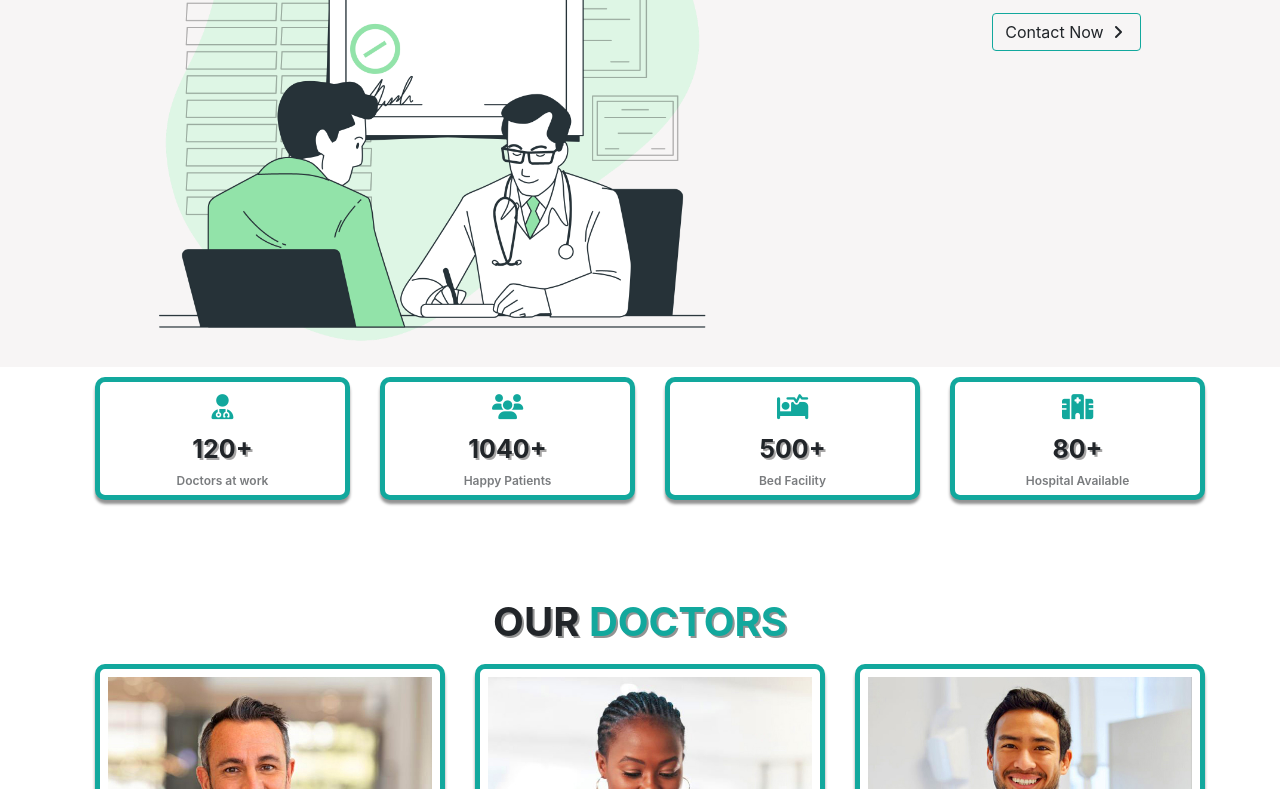
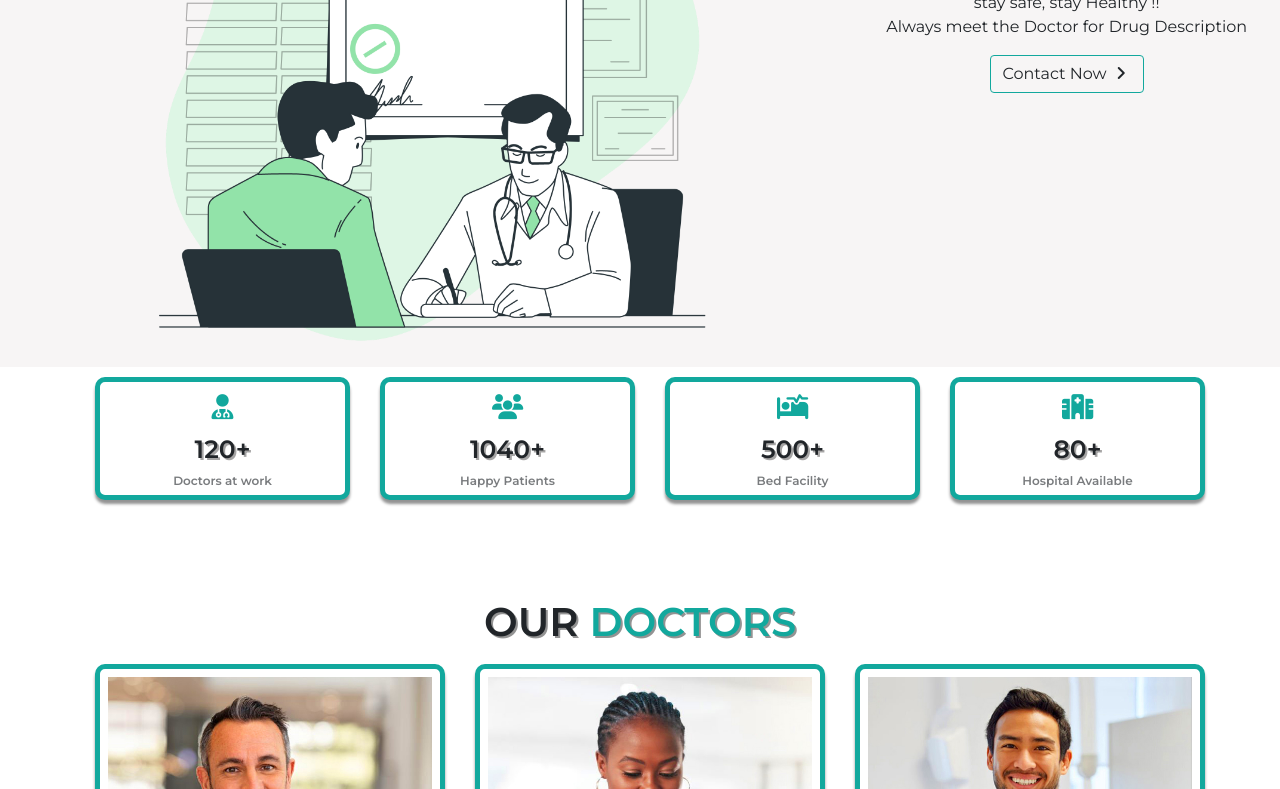
Before and after one commit to Odidotnet/Hiltons-care-clinic, a plain HTML site: page index.html in a window 1280 px wide. Shown: the part 452-1241 px from the top of the page. Drawn offline with Linux system fonts and the light colour scheme.

Commit message:
Add files via upload

```diff
--- a/style.css
+++ b/style.css
@@ -1,5 +1,5 @@
 
-@import url('https://fonts.googleapis.com/css2?family=Montserrat:wght@500&display=swap');
+@import url('https://fonts.googleapis.com/css2?family=Montserrat:wght@600&display=swap');
 
 *{
     padding: 0;
@@ -13,8 +13,8 @@ html {
 }
 
 body {
-  /* font-family: "https://fonts.googleapis.com/css?family=Montserrat" !important; */
-  /* font-family: "Montserrat", sans-serif !important; */
+  font-family: "https://fonts.googleapis.com/css?family=Montserrat" !important;
+  font-family: "Montserrat", sans-serif !important;
 }
 body p {
   font-weight: 600;
```
